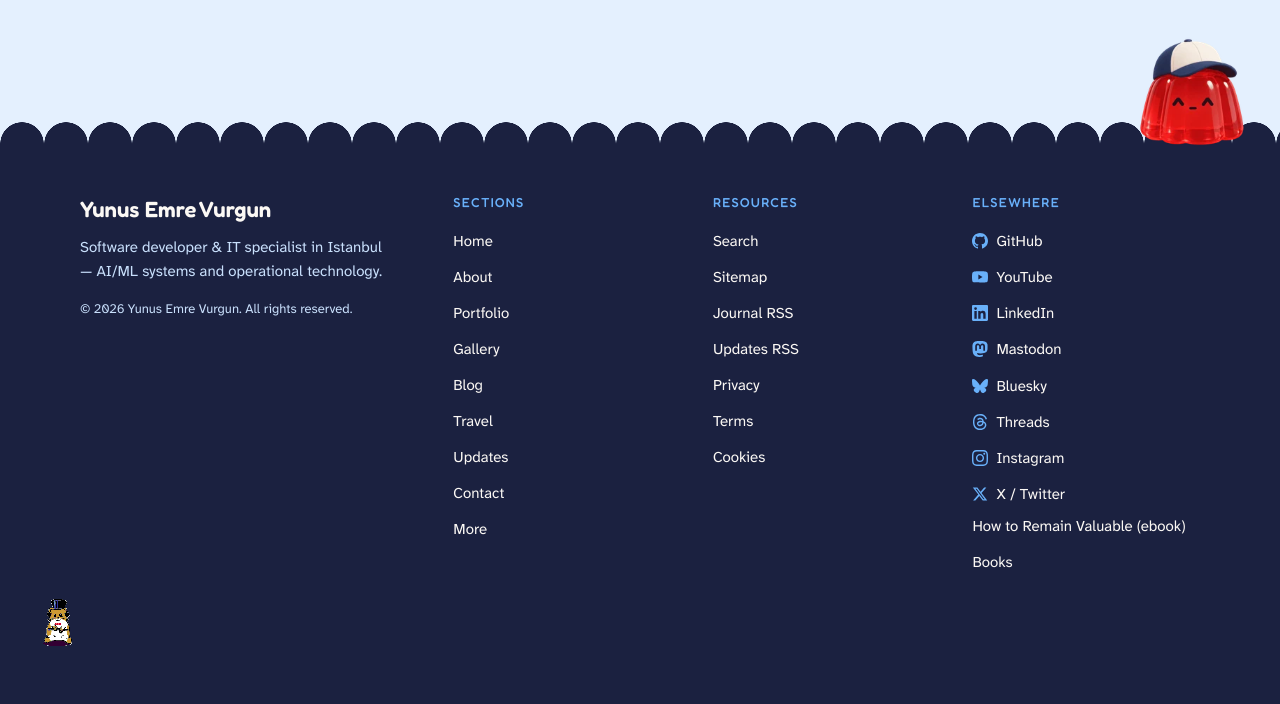
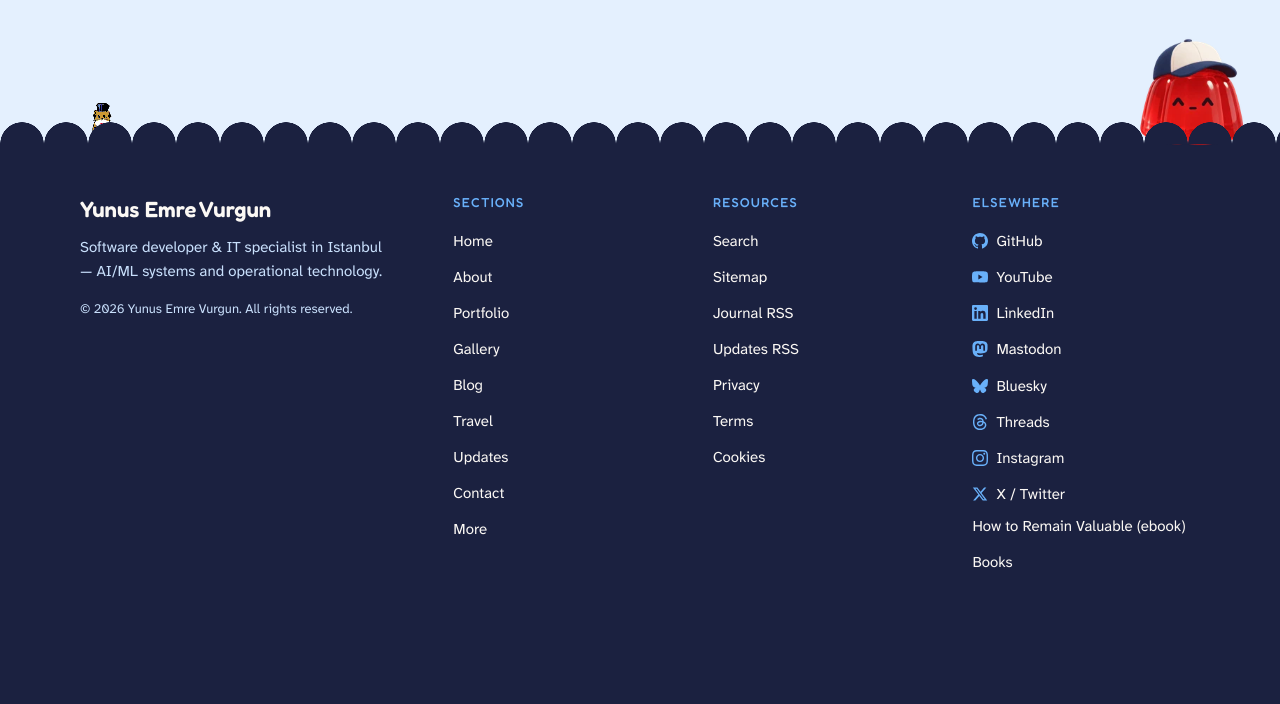
Before and after one commit to yunusemrejr/yunusemrevurgun-com, a PHP site: page /slop/views/travel.php in a window 1280 px wide. Shown: the part 1102-1806 px from the top of the page. After the commit the page ends 1670 px from the top, so only its background shows below. Run offline with PHP 8.4, Linux system fonts and the light colour scheme; data that the repository does not hold is empty.

Commit message:
Hampton cameo: stand behind the footer lobes instead of taking its own row
Co-Authored-By: Claude Sonnet 5.5 <noreply@anthropic.com>

```diff
--- a/assets/css/jelly.css
+++ b/assets/css/jelly.css
@@ -1063,6 +1063,7 @@ article:has(> .ui-rich-content) > .ui-figure img {
   height: var(--lobe);
   background: radial-gradient(circle at 50% 100%, var(--color-bg-dark) 0 calc(var(--lobe) - 0.5px), transparent var(--lobe)) 0 0 / calc(var(--lobe) * 2) var(--lobe) repeat-x;
   pointer-events: none;
+  z-index: 1; /* over the cameo, which stands behind the curves */
 }
 
 .ui-footer-name,
--- a/assets/css/ui-rebuild.css
+++ b/assets/css/ui-rebuild.css
@@ -2756,17 +2756,27 @@ body.ui-landing {
   image-rendering: pixelated;
 }
 
-/* Footer corner: its own row, so it cannot land on the copyright line or on
-   footer links that wrap, and it never widens the page. */
+/* Footer variants: no row of their own. The cameo stands on the footer's top
+   edge and the lobes (.ui-footer::before) paint over its feet, so it peeks up
+   from behind the curves and adds no height to the page. Footer is
+   position:relative; the mascot owns the right corner, so the cameo lives
+   left of it. */
 .ui-hampton--footer-left,
-.ui-hampton--footer-right {
-  width: 100%;
-  max-width: var(--content-max-width);
-  margin: var(--space-2) auto 0;
-}
-
-.ui-hampton--footer-left {
-  justify-content: flex-start;
+.ui-hampton--footer-right,
+.ui-hampton--landing-right {
+  position: absolute;
+  bottom: 100%;
+  z-index: 0;
+}
+
+.ui-hampton--footer-left { left: max(var(--space-8), calc((100% - var(--content-max-width)) / 2)); }
+.ui-hampton--footer-right,
+.ui-hampton--landing-right { left: 30%; }
+
+.ui-hampton--footer-left .ui-hampton-img,
+.ui-hampton--footer-right .ui-hampton-img,
+.ui-hampton--landing-right .ui-hampton-img {
+  width: 44px;
 }
 
 /* Mirrored on /travel so the same cameo reads as a different visitor. */
@@ -2774,14 +2784,8 @@ body.ui-landing {
   transform: scaleX(-1);
 }
 
-.ui-hampton--footer-right {
-  justify-content: flex-end;
-}
-
-/* Landing footer: the shared inner column already centres its children. */
-.ui-hampton--landing-right {
-  align-self: flex-end;
-  margin-top: calc(-1 * var(--space-2));
+@media print {
+  .ui-hampton { display: none; }
 }
 
 /* Science Corner: stands at the end of the category filter row. */
@@ -2805,6 +2809,12 @@ body.ui-landing {
   .ui-hampton-img {
     width: 40px;
   }
+  .ui-hampton--footer-left .ui-hampton-img,
+  .ui-hampton--footer-right .ui-hampton-img,
+  .ui-hampton--landing-right .ui-hampton-img {
+    width: 36px;
+  }
+  .ui-hampton--footer-left { left: var(--space-4); }
   .ui-hampton--status .ui-hampton-img {
     width: 26px;
   }
```
